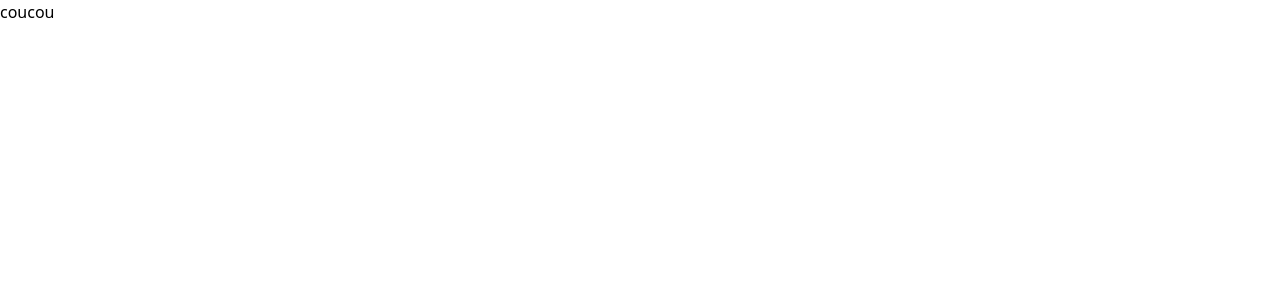
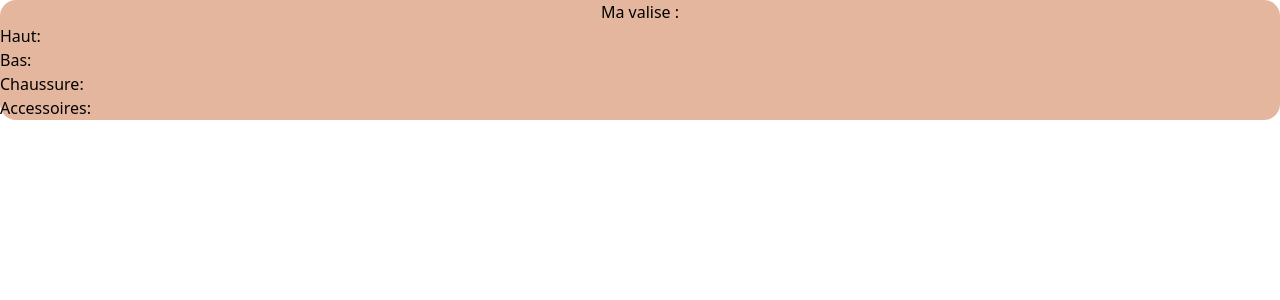
Before and after one commit to jorisgrls/hackathon1, a React (Create React App) app: page / in a window 1280 px wide. Shown: the top 300 px of the page. Built offline with nearby package versions, Linux system fonts and the light colour scheme.

Commit message:
contenair valise brute

```diff
--- a/src/App.js
+++ b/src/App.js
@@ -1,10 +1,14 @@
 import './App.css';
+import Valise from './Valise' ;
 
 function App() {
   return (
-    <div>
-      <p>coucou</p>
+    <div >
+
+      <Valise />
+
     </div>
+
   );
 }
 
--- /dev/null
+++ b/src/Valise.jsx
@@ -0,0 +1,34 @@
+import './valise.css';
+
+
+import React from 'react'
+
+function Valise() {
+
+
+
+  return (
+
+
+    <div className='valiseGlobal'>
+
+      <div className='valiseContenair'>
+          <h1 className='valiseTitle'> Ma valise :</h1>
+
+         <div className='valiseListe'>
+          <ul>
+             <li> Haut:</li>
+             <li> Bas: </li>
+             <li> Chaussure: </li>
+             <li> Accessoires: </li>
+          </ul>
+
+         </div>
+      </div>
+
+    </div>
+
+  )
+}
+
+export default Valise
--- a/src/index.js
+++ b/src/index.js
@@ -7,6 +7,7 @@ const root = ReactDOM.createRoot(document.getElementById('root'));
 root.render(
   <React.StrictMode>
     <App />
+
   </React.StrictMode>
 );
 
--- /dev/null
+++ b/src/valise.css
@@ -0,0 +1,11 @@
+.valiseGlobal {
+background-color: rgba(204, 110, 63, 0.5);
+border-radius: 1rem;
+height: auto;
+
+}
+
+.valiseTitle {
+    text-align: center;
+
+}
```
